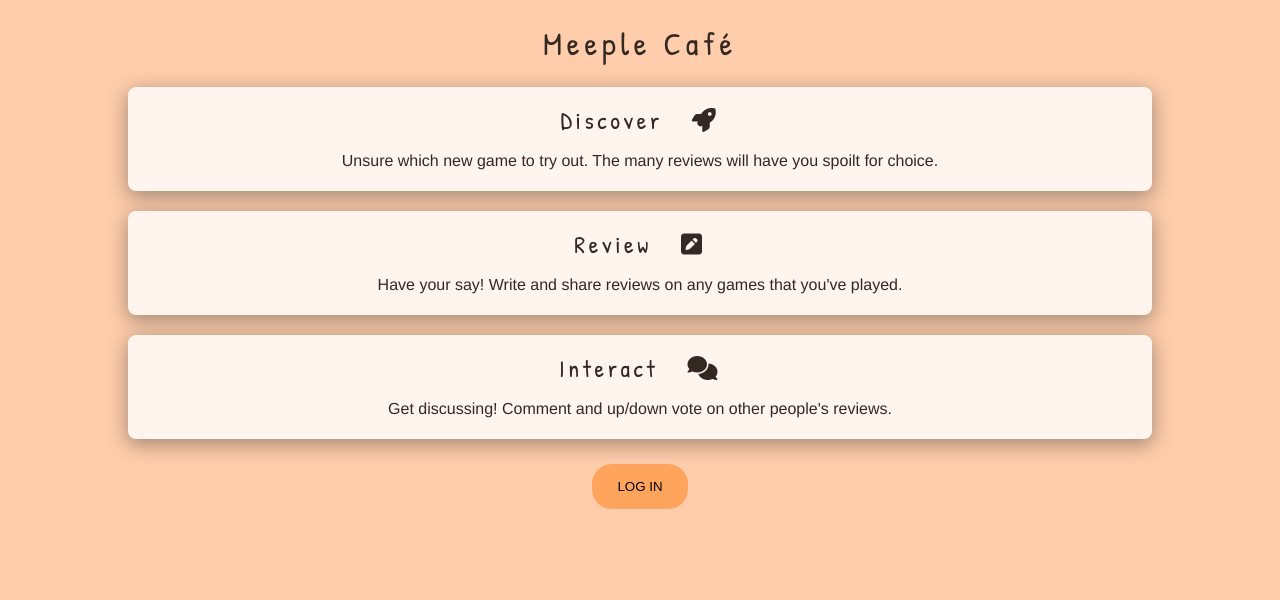
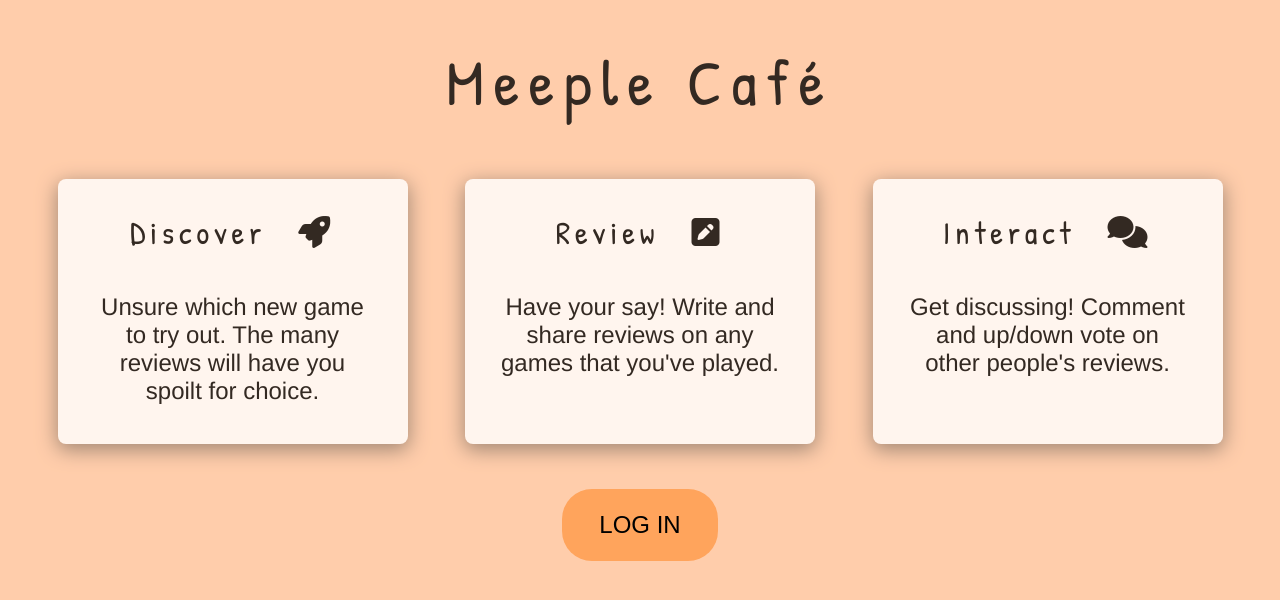
Before and after one commit to jamesgrannan/board-game-review-site, a React (Create React App) app: page / in a window 1280 px wide. Shown: the top 600 px of the page. Built offline with nearby package versions, Linux system fonts and the light colour scheme.

Commit message:
home page css for desktop

```diff
--- a/src/components/Home.jsx
+++ b/src/components/Home.jsx
@@ -5,6 +5,7 @@ const Home = () => {
   return (
     <div className={styles.home}>
       <h1>Meeple Café</h1>
+      <div className={styles.homeBoxContainer}>
         <div className={styles.homeBox}>
           <h2>
             Discover <i class="fas fa-rocket"></i>
@@ -31,6 +32,7 @@ const Home = () => {
             Get discussing! Comment and up/down vote on other people's reviews.
           </p>
         </div>
+      </div>
       <Link to="/login">
         <button>Log In</button>
       </Link>
--- a/src/css-modules/home.module.css
+++ b/src/css-modules/home.module.css
@@ -45,3 +45,56 @@
 .home h2 {
   margin: 16px;
 }
+
+@media screen and (min-width: 600px) {
+  .home {
+    height: fit-content;
+  }
+
+  .home h1 {
+    padding: 3%;
+    font-size: 8vh;
+  }
+
+  .homeBoxContainer {
+    display: flex;
+    flex-wrap: wrap;
+    justify-content: space-evenly;
+    padding-top: 15px;
+  }
+
+  .homeBox {
+    width: 25vw;
+    margin-left: 0px;
+    margin-right: 0px;
+  }
+
+  .homeBox h2 {
+    font-size: 2rem;
+    padding: 15px 0px 15px 0px;
+  }
+
+  .homeBox p {
+    font-size: 1.5rem;
+    padding: 0px 20px 10px 20px;
+  }
+
+  .home button {
+    margin-top: 25px;
+    margin-bottom: 30px;
+    background-color: #ffa45c;
+    padding: 22px 37px 22px 37px;
+    border-radius: 30px;
+    border: none;
+    text-transform: uppercase;
+    font-size: 1.5rem;
+  }
+
+  .home button:hover {
+    opacity: 0.7;
+  }
+
+  body {
+    background-color: #ffcdab;
+  }
+}
```
Lines whose indentation alone changed are shown as unchanged.
